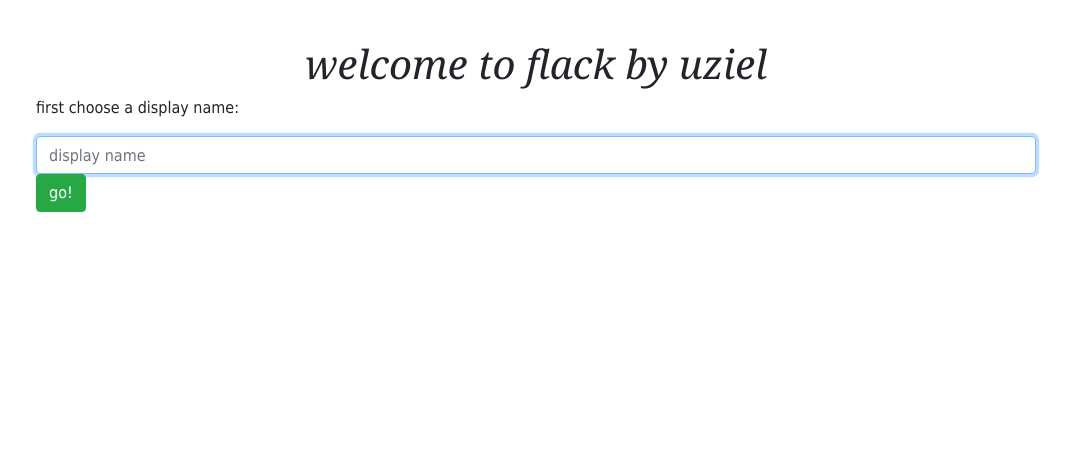
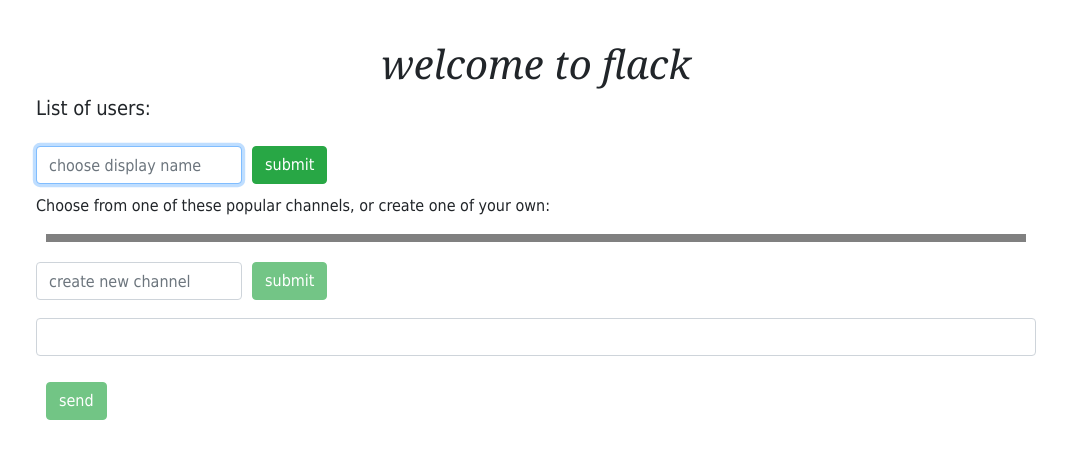
Before and after one commit to raphaeluziel/flack2, a Flask app: page / in a window 1280 px wide. Shown: the top 459 px of the page, without its empty margins (104-1175 px from the left). Run offline with Flask 2, Linux system fonts and the light colour scheme; some libraries are stand-ins or nearby versions.

Commit message:
various improvements

```diff
--- a/flack.py
+++ b/flack.py
@@ -15,19 +15,27 @@
 app.config["SECRET_KEY"] = os.getenv("SECRET_KEY")
 socketio = SocketIO(app)
 
-user_list = []
-channel_list = []
+user_list = ["raphael", "genie", "joseph", "alegreroza", "max"]
+channel_list = ["Physics", "Coding", "Astronomy", "Books of the nineteenth century", "Folk music's relationships to rock"]
 message_list = {}
 
 @app.route("/")
 def index():
     return render_template("index.html")
 
+# Client submits a username
+@socketio.on("process user")
+def username(data):
+    if data not in user_list and data != '':
+        user_list.append(data)
+    emit("get users", user_list, broadcast=True)
+
 # Client requests a channel
 @socketio.on("process channel")
 def channel(data):
-    if data not in channel_list:
+    if data not in channel_list and data != '':
         channel_list.append(data)
+    channel_list.sort()
     emit("get channels", channel_list, broadcast=True)
 
 
@@ -41,12 +49,6 @@
     else:
         message_list[data["channel"]] = [data]
 
-    information = {
-        "message_list": message_list[data["channel"]],
-        "users": user_list,
-        "channels": channel_list
-        }
-
     # Server sends client the data
     emit("get messages", message_list[data["channel"]], broadcast=True)
 
--- a/static/index.js
+++ b/static/index.js
@@ -1,25 +1,75 @@
 document.addEventListener('DOMContentLoaded', () => {
 
-  // Welcome section
-  // If user already chose a display name skip welcome and go to topics section
-  if (localStorage.getItem('display_name')){
-    document.querySelector('.channel').style.display = "block";
-    document.querySelector("#username").innerHTML = localStorage.getItem('display_name');
-  }
-
-  // Store username in localstorage, then move on to topics section
-  document.querySelector("#submit_display_name").onclick = () =>
-  {
-    display_name = document.querySelector("#display_name").value;
-    localStorage.setItem("display_name", display_name);
-    document.querySelector('.channel').style.display = "block";
-    document.querySelector("#username").innerHTML = display_name;
-  }
+  function enableButton(button){
+    // Focus cursor on add channel input, and enable all channel selection buttons
+    document.getElementById(button).focus();
+    document.getElementById('submit_' + button).disabled = false;
+  };
 
   // Start the socket connection
   var socket = io.connect(location.protocol + '//' + document.domain + ':' + location.port);
   socket.on('connect', () => {
+
+    // Get channel and user list from server
+    socket.emit('process user', '');
+    socket.emit('process channel', '');
+
+    // If user already chose a display name
+    if (localStorage.getItem('display_name')){
+      // Welcome them by their username
+      document.querySelector("#username").innerHTML = localStorage.getItem('display_name');
+      enableButton('channel');
+    }
+
+    // Go to last channel user was in, if available
+    if (localStorage.getItem('channel')){
+      // Allow them to start messaging
+      document.querySelector("#channel_chosen").innerHTML = localStorage.getItem('channel');
+      enableButton('message');
+    }
+
+    // Submit new display name name request to server
+    document.querySelector('#submit_display_name').onclick = () => {
+      username = document.querySelector('#display_name').value;
+      // Button should do nothing if display_name field is blank
+      if (username != ''){
+        document.querySelector("#username").innerHTML = username;
+        localStorage.setItem("display_name", username);
+        //Clear the input for new user info
+        document.querySelector("#display_name").value = '';
+        // Send new user to server
+        socket.emit('process user', username);
+        // Get a channel list to display as well
+        socket.emit('process channel', '');
+      }
+      enableButton('channel');
+      // Prevent page from refreshing after form submission
+      return false;
+    };
+
+    // Submit new channel request to server
+    document.querySelector('#submit_channel').onclick = () => {
+      channel = document.querySelector("#channel").value
+      // Button does nothing unless chennel field is filled in
+      if (channel != ''){
+        localStorage.setItem("channel", channel);
+        // Clear the input for new inputs
+        document.querySelector("#channel").value = "";
+        // Display channels
+        document.querySelector('#channel_chosen').innerHTML = channel;
+        // Send channel to server
+        socket.emit('process channel', channel);
+      }
+      enableButton('message');
+      // Prevent page from refreshing after form submission
+      return false;
+    };
+
+    // Submit message to server for processing
     document.querySelector('#submit_message').onclick = () => {
+      message = document.querySelector('#message').value;
+      // Button should not send anything if field is blank
+      if (message != ''){
         when = new Date();
         data = {
           "username": localStorage.getItem('display_name'),
@@ -30,45 +80,77 @@
         socket.emit('process message', data);
         // Clear textarea
         document.querySelector('#message').value = '';
+      }
+      // Prevent page from refreshing after form submission
+      return false;
     };
-    document.querySelector('#submit_channel').onclick = () => {
-      channel = document.querySelector("#channel").value
-      localStorage.setItem("channel", channel);
-      // Clear the input for new inputs
-      document.querySelector("#channel").value = "";
-      // Go to the messaging section
-      document.querySelector('#channel_chosen').innerHTML = channel;
-      document.querySelector(".messaging").style.display = "block";
-      socket.emit('process channel', channel);
-    };
+
   });
 
+
+  // Get current user list from server
+  socket.on('get users', (data) => {
+
+    // Clear the list first
+    document.querySelector('#user_list').innerHTML = '';
+
+    // Variable to hold all names on server
+    var names = '';
+
+    data.forEach(function(username){
+      // Create list of each user in server
+      names += username + ', ';
+    });
+    names = names.substring(0, names.length - 2) + '.';
+    document.querySelector('#user_list').innerHTML = names;
+  });
+
+  // Get current channel list from server
   socket.on('get channels', (data) => {
+
+    // Clear the list first
     document.querySelector('#channel_list').innerHTML = '';
 
     data.forEach(function(channel){
-      // Create buttons to access the channels
+
+      // Create button for each channel in list received by server
       const button = document.createElement('button');
-      button.className = "btn btn-info";
+      button.className = "btn btn-primary btn-sm channel_buttons";
       button.innerHTML = channel;
+      button.style.color = "yellow";
+      button.style.fontWeight = "bold";
+      if (!localStorage.getItem("display_name")){
+        button.disabled = true;
+      }
+
+
+      // Clicking button should switch channel, clear messages and enable messaging button
       button.onclick = function() {
         localStorage.setItem("channel", button.innerHTML);
         document.querySelector('#channel_chosen').innerHTML = button.innerHTML;
         document.querySelector('#message_list').innerHTML = '';
+        enableButton('message');
       }
+
+      // Add the button to the channel list
       document.querySelector('#channel_list').appendChild(button);
     });
   });
 
+  // Get messages from server
   socket.on('get messages', (data) => {
+
+    // Clear all messages
     document.querySelector('#message_list').innerHTML = '';
 
     data.forEach(function(message){
+
+      // Create a new list item for each message received by server
       const li = document.createElement('li');
       li.innerHTML = '<b>' + message.username + '</b> (<i style="font-size:70%;">' + message.timestamp + '</i>)<br>&nbsp;&nbsp;&nbsp;&nbsp;<i>' + message.message + '</i>';
-      document.querySelector('#message_list').append(li);
+      var parentNode = document.querySelector('#message_list');
+      document.querySelector('#message_list').insertBefore(li, parentNode.firstChild);
     });
-
   });
 
 
--- a/static/styles.css
+++ b/static/styles.css
@@ -4,25 +4,25 @@
   font-family: Tahoma, sans-serif;
 }
 
-.channel, .messaging{
-  display: none;
+button{
+  margin: 10px;
 }
 
-h1{
+#channel_list{
+  margin: 10px;
+  border: 4px solid gray;
+}
+
+h1, h3{
   text-align: center;
   font-family: Georgia, serif;
   font-style: italic;
 }
 
-input{
-  display: inline-block;
-}
-
-textarea{
-  width: 80%;
-  display: inline-block;
-}
-
 ul{
   list-style-type: none;
 }
+
+#user_list{
+  color: purple;
+}
--- a/templates/index.html
+++ b/templates/index.html
@@ -9,29 +9,46 @@
     <link rel="stylesheet" href="https://stackpath.bootstrapcdn.com/bootstrap/4.3.1/css/bootstrap.min.css" integrity="sha384-ggOyR0iXCbMQv3Xipma34MD+dH/1fQ784/j6cY/iJTQUOhcWr7x9JvoRxT2MZw1T" crossorigin="anonymous">
     <link rel="stylesheet" href="/static/styles.css">
     <link rel="shortcut icon" href="{{ url_for('static', filename='favicon.ico') }}">
-<link rel="icon" href="/favicon.ico" type="image/x-icon">
+    <link rel="icon" href="/favicon.ico" type="image/x-icon">
   </head>
   <body>
-    <h1>welcome to flack by uziel</h1>
+    <h1>welcome to flack<br></h1>
+    <h3 id="username"></h3>
+
+    <h5 class="userlist">List of users:</h5>
+    <p id="user_list"></p>
 
     <div class="welcome">
-      <p>first choose a display name:</p>
-      <input id="display_name" type="text" class="form-control" placeholder="display name" autofocus>
-      <button id="submit_display_name" class="btn btn-success">go!</button>
+      <form class="form-inline">
+        <div class="form-group">
+          <label class="sr-only">Choose Display Name:</label>
+          <input id="display_name" type="text" class="form-control" placeholder="choose display name" autofocus>
+        </div>
+        <button id="submit_display_name" class="btn btn-success">submit</button>
+      </form>
     </div>
 
     <div class="channel">
-      <p>nice of you to join us, <span id="username"></span>!</p>
-      <p>please choose a channel to join, or create one of your own.</p>
-      <input id="channel" type="text" class="form-control" placeholder="create new channel" autofocus>
-      <button id="submit_channel" class="btn btn-success">go!</button>
+      <p>Choose from one of these popular channels, or create one of your own:</p>
       <div id="channel_list"></div>
+      <form class="form-inline">
+        <div class="form-group">
+          <label class="sr-only">Create New Channel:</label>
+          <input id="channel" type="text" class="form-control" placeholder="create new channel" autofocus>
+        </div>
+        <button id="submit_channel" class="btn btn-success" disabled>submit</button>
+      </form>
+      <h3 id="channel_chosen"></h3>
     </div>
 
     <div class="messaging">
-      <p>start messaging in the <span id="channel_chosen"></span> channel!</p>
-      <textarea id="message" rows="1" autofocus></textarea>
-      <button id="submit_message" class="btn btn-success">go!</button>
+      <form>
+        <div class="form-group">
+          <label class="sr-only">Send message</label>
+          <input id="message" class="form-control" type="text" autofocus>
+        </div>
+        <button id="submit_message" class="btn btn-success" disabled>send</button>
+      </form>
       <ul id="message_list"></ul>
     </div>
 
```
Lines whose indentation alone changed are shown as unchanged.
